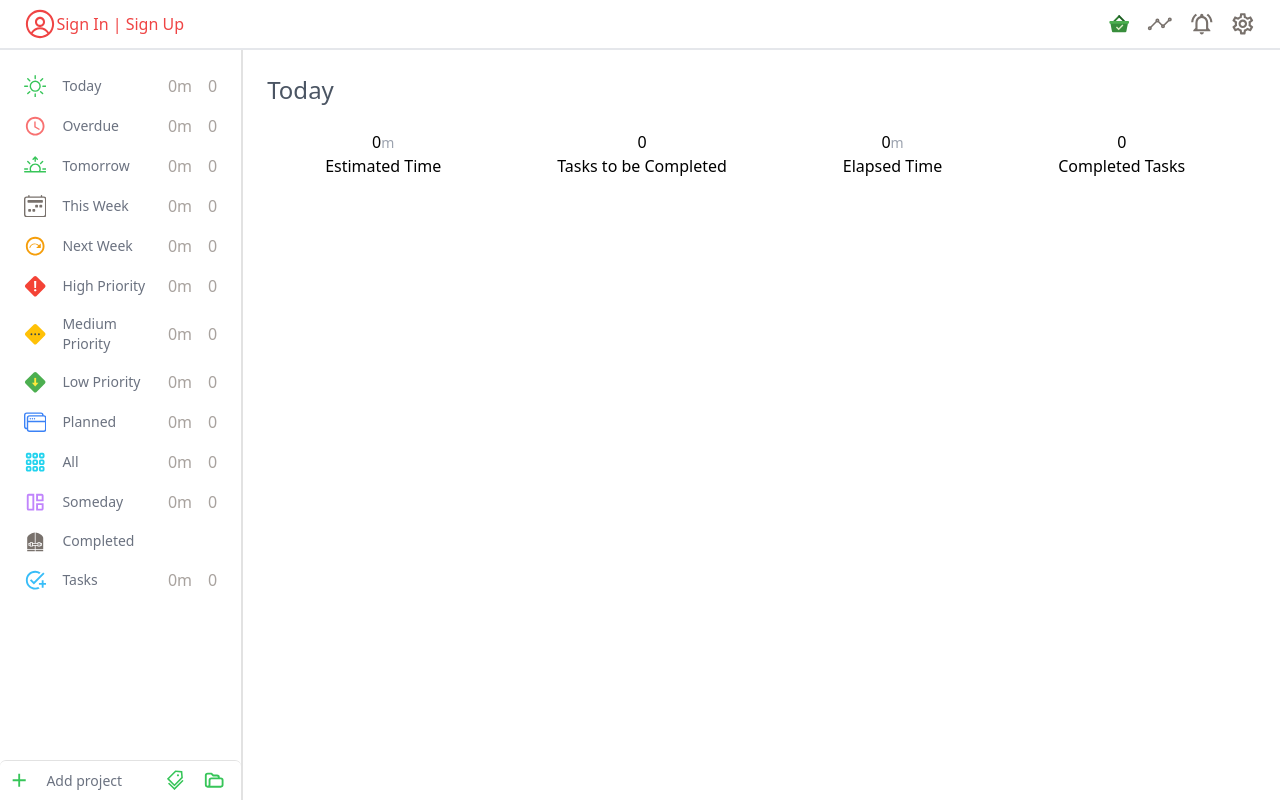
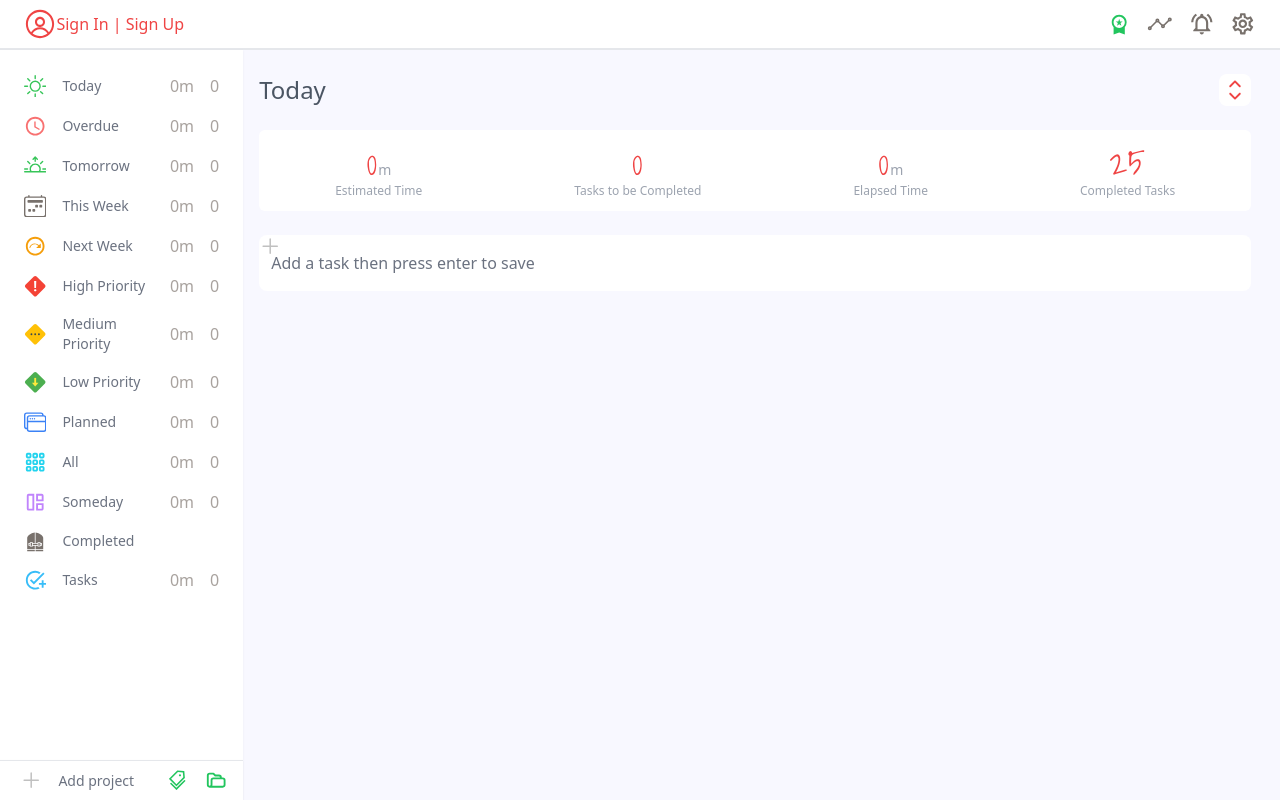
Before and after one commit to didymus707/todo-app, a React (Create React App) app: page /today in a window 1280 px wide. Built offline with nearby package versions, Linux system fonts and the light colour scheme.

Commit message:
added info area and minor changes

```diff
--- a/package.json
+++ b/package.json
@@ -12,7 +12,8 @@
     "@types/react-dom": "^18.2.4",
     "react": "^18.2.0",
     "react-dom": "^18.2.0",
-    "react-icons": "^4.8.0",
+    "react-icons": "^4.10.1",
+    "react-router-dom": "^6.14.0",
     "react-scripts": "5.0.1",
     "typescript": "^5.0.4",
     "web-vitals": "^2.1.4"
@@ -47,6 +48,7 @@
     ]
   },
   "devDependencies": {
+    "@tailwindcss/forms": "^0.5.3",
     "autoprefixer": "^10.4.14",
     "postcss": "^8.4.23",
     "tailwindcss": "^3.3.2"
--- a/public/index.html
+++ b/public/index.html
@@ -24,6 +24,16 @@
       work correctly both with client-side routing and a non-root public URL.
       Learn how to configure a non-root public URL by running `npm run build`.
     -->
+    <!-- google fonts -->
+    <link rel="preconnect" href="https://fonts.googleapis.com" />
+    <link rel="preconnect" href="https://fonts.gstatic.com" crossorigin />
+    <link
+      href="https://fonts.googleapis.com/css2?family=Bebas+Neue&family=Shadows+Into+Light&display=swap"
+      rel="stylesheet"
+    />
+
+    <!-- google fonts -->
+
     <title>React App</title>
   </head>
   <body>
--- a/src/App.tsx
+++ b/src/App.tsx
@@ -8,7 +8,7 @@ function App() {
   return (
     <div className="min-h-screen">
       <Header />
-      <div className="view flex w-full">
+      <div className="view flex w-full  bg-[#f8f8ff]">
         <Sidebar />
         <Outlet />
       </div>
--- a/src/components/primitives/icons.tsx
+++ b/src/components/primitives/icons.tsx
@@ -1,3 +1,4 @@
+/* eslint-disable react/jsx-no-comment-textnodes */
 import React from "react";
 import {
   BsSun,
@@ -6,8 +7,8 @@ import {
   BsSunrise,
 } from "react-icons/bs";
 import {
-  MdOutlineAdd,
   // MdNavigateNext,
+  MdWorkspacePremium,
   MdOutlineAddTask,
   MdOutlineNextPlan,
   MdOutlineSettings,
@@ -24,13 +25,13 @@ import {
   FcHighPriority,
   FcLowPriority,
   FcMediumPriority,
-  FcPaid,
 } from "react-icons/fc";
+import { RxCaretSort, RxPlus } from "react-icons/rx";
 
 type IconProps = {
-  classNames: string[];
   size: string;
   onClick?: () => void;
+  classNames: string[];
 };
 
 export const TodayIcon = (props: IconProps) => {
@@ -117,7 +118,6 @@ export const Planned = (props: IconProps) => {
 
   return (
     <div className={classNames.join(" ")}>
-      {/* <BsWindowStack size={size} color="#37c559" /> */}
       <BsWindowStack size={size} color="#3b82f6" />
     </div>
   );
@@ -165,7 +165,7 @@ export const Add = (props: IconProps) => {
 
   return (
     <div className={classNames.join(" ")}>
-      <MdOutlineAdd size={size} color="#37c559" />
+      <RxPlus size={size} color="#c0c0c0" />
     </div>
   );
 };
@@ -175,7 +175,7 @@ export const Tag = (props: IconProps) => {
 
   return (
     <div className={classNames.join(" ")}>
-      <AiOutlineTags size={size} color="#37c559" />
+      <AiOutlineTags size={size} color="#22c55e" />
     </div>
   );
 };
@@ -185,7 +185,7 @@ export const Folder = (props: IconProps) => {
 
   return (
     <div className={classNames.join(" ")}>
-      <HiOutlineFolderOpen size={size} color="#37c559" />
+      <HiOutlineFolderOpen size={size} color="#22c55e" />
     </div>
   );
 };
@@ -195,7 +195,7 @@ export const Premium = (props: IconProps) => {
 
   return (
     <div className={classNames.join(" ")}>
-      <FcPaid size={size} color="#e11d48" />
+      <MdWorkspacePremium size={size} color="#22c55e" />
     </div>
   );
 };
@@ -229,3 +229,13 @@ export const Settings = (props: IconProps) => {
     </div>
   );
 };
+
+export const SortIcon = (props: IconProps) => {
+  const { classNames, size } = props;
+
+  return (
+    <div className={classNames.join(" ")}>
+      <RxCaretSort color="#ef4444" size={size} />
+    </div>
+  );
+};
--- a/src/components/sidebar/item.tsx
+++ b/src/components/sidebar/item.tsx
@@ -1,4 +1,6 @@
 import React from "react";
+import { Link } from "react-router-dom";
+
 type SidebarItemProps = {
   title: string;
   icon: React.ReactNode;
@@ -11,8 +13,8 @@ export const SidebarItem = (props: SidebarItemProps) => {
 
   return (
     <>
-      <a
-        href={`/${title}`}
+      <Link
+        to={`/${title}`}
         className="flex items-center p-2 justify-between cursor-pointer hover:bg-gray-100 rounded-md"
       >
         <div className="flex items-center w-[70%]">
@@ -26,7 +28,7 @@ export const SidebarItem = (props: SidebarItemProps) => {
             <span>{qty}</span>
           </div>
         )}
-      </a>
+      </Link>
     </>
   );
 };
--- a/src/components/sidebar/sidebar.tsx
+++ b/src/components/sidebar/sidebar.tsx
@@ -23,7 +23,7 @@ import Tooltip from "../primitives/tooltip";
 export const Sidebar = () => {
   return (
     <>
-      <div className="flex flex-col w-[19%] border-r-2 border-r-[#e2e2e2]">
+      <div className="flex flex-col w-[19%] drop-shadow-sm">
         <div className="bg-white px-4 pt-4 min-h-[calc(100vh-5.6rem)]">
           <div className="flex flex-col">
             <SidebarItem
@@ -107,20 +107,19 @@ export const Sidebar = () => {
           </div>
         </div>
         <div
-          className={`flex items-center p-2 justify-between cursor-pointer hover:bg-gray-100 rounded-md "pl-5 hover:bg-transparent border-t border-[#e2e2e2] rounded-none"`}
+          className="flex items-center p-2 justify-between cursor-pointer bg-white hover:bg-gray-100 pl-5 hover:bg-transparent border-t drop-shadow-sm rounded-none"
         >
           <div className="flex items-center w-[70%]" onClick={() => {}}>
             <Add size="1.4em" classNames={["mr-4"]} />
             <p className="text-sm text-gray-500">Add project</p>
           </div>
 
-          <div className="flex ">
+          <div className="flex">
             <>
               <Tooltip
                 description="tags"
                 position="bottom-8"
                 positionH="mx-[-8px]"
-
               >
                 <Tag classNames={["mr-4"]} size="1.4em" />
               </Tooltip>
--- /dev/null
+++ b/src/components/task-form.tsx
@@ -0,0 +1,17 @@
+import React from "react";
+import { Add } from "./primitives/icons";
+
+export const Form = () => {
+  return (
+    <div className="w-full mt-6 relative">
+      <div className="icon absolute">
+        <Add size="1.4em" classNames={["mr-4"]} />
+      </div>
+      <input
+        type="text"
+        placeholder="Add a task then press enter to save"
+        className="form-input rounded-lg w-full border-none py-4"
+      />
+    </div>
+  );
+};
--- a/src/components/view/info.tsx
+++ b/src/components/view/info.tsx
@@ -3,12 +3,12 @@ import { InfoItem } from "./item";
 
 export const Info = () => {
   return (
-    <div className="pt-2 bg-white w-full rounded">
+    <div className="mt-6 bg-white w-full rounded-md drop-shadow-none">
       <div className="flex justify-around">
         <InfoItem count={0} label="Estimated Time" />
         <InfoItem count={0} label="Tasks to be Completed" />
         <InfoItem count={0} label="Elapsed Time" />
-        <InfoItem count={0} label="Completed Tasks" />
+        <InfoItem count={25} label="Completed Tasks" />
       </div>
     </div>
   );
--- a/src/components/view/item.tsx
+++ b/src/components/view/item.tsx
@@ -7,14 +7,14 @@ type InfoItemProps = {
 
 export const InfoItem = ({ label, count }: InfoItemProps) => {
   return (
-    <div className="flex flex-col my-4 items-center">
-      <p className="text-base">
+    <div className="flex flex-col my-3 items-center">
+      <p className="font-sil text-4xl text-red-500">
         {count}
-        <span className="text-sm text-gray-400 mt-2">
+        <span className="font-sans text-sm text-gray-400 ml-px">
           {label.includes("Time") && "m"}
         </span>
       </p>
-      <p className="text-base">{label}</p>
+      <p className="text-xs text-gray-400 mt-px">{label}</p>
     </div>
   );
 };
--- a/src/pages/today.tsx
+++ b/src/pages/today.tsx
@@ -1,14 +1,20 @@
 import React from "react";
 import { Info } from "../components/view/info";
+import { Form } from "../components/task-form";
+import { SortIcon } from "../components/primitives/icons";
 
 export const Today = () => {
   return (
-    <div className="w-4/5 px-6">
-      <div className="flex mt-6">
+    <div className="w-4/5 px-4">
+      <div className="flex items-center justify-between mt-6">
         <p className="text-2xl text-gray-600">Today</p>
-        <div className="icon"></div>
+        <SortIcon
+          size="2em"
+          classNames={["bg-white rounded-lg"]}
+        />
       </div>
       <Info />
+      <Form />
     </div>
   );
 };
--- a/tailwind.config.js
+++ b/tailwind.config.js
@@ -1,10 +1,14 @@
 /** @type {import('tailwindcss').Config} */
 module.exports = {
-  content: [
-    "./src/**/*.{js,jsx,ts,tsx}",
+  content: ["./src/**/*.{js,jsx,ts,tsx}"],
+  theme: {
+    extend: {
+      fontFamily: {
+        sil: ["Shadows Into Light", "cursive"],
+      },
+    },
+  },
+  plugins: [
+    require("@tailwindcss/forms"),
   ],
-  theme: {
-    extend: {},
-  },
-  plugins: [],
 };
```
Also changed, not shown: 1 other file (tests, documents, lock files or other folders).
